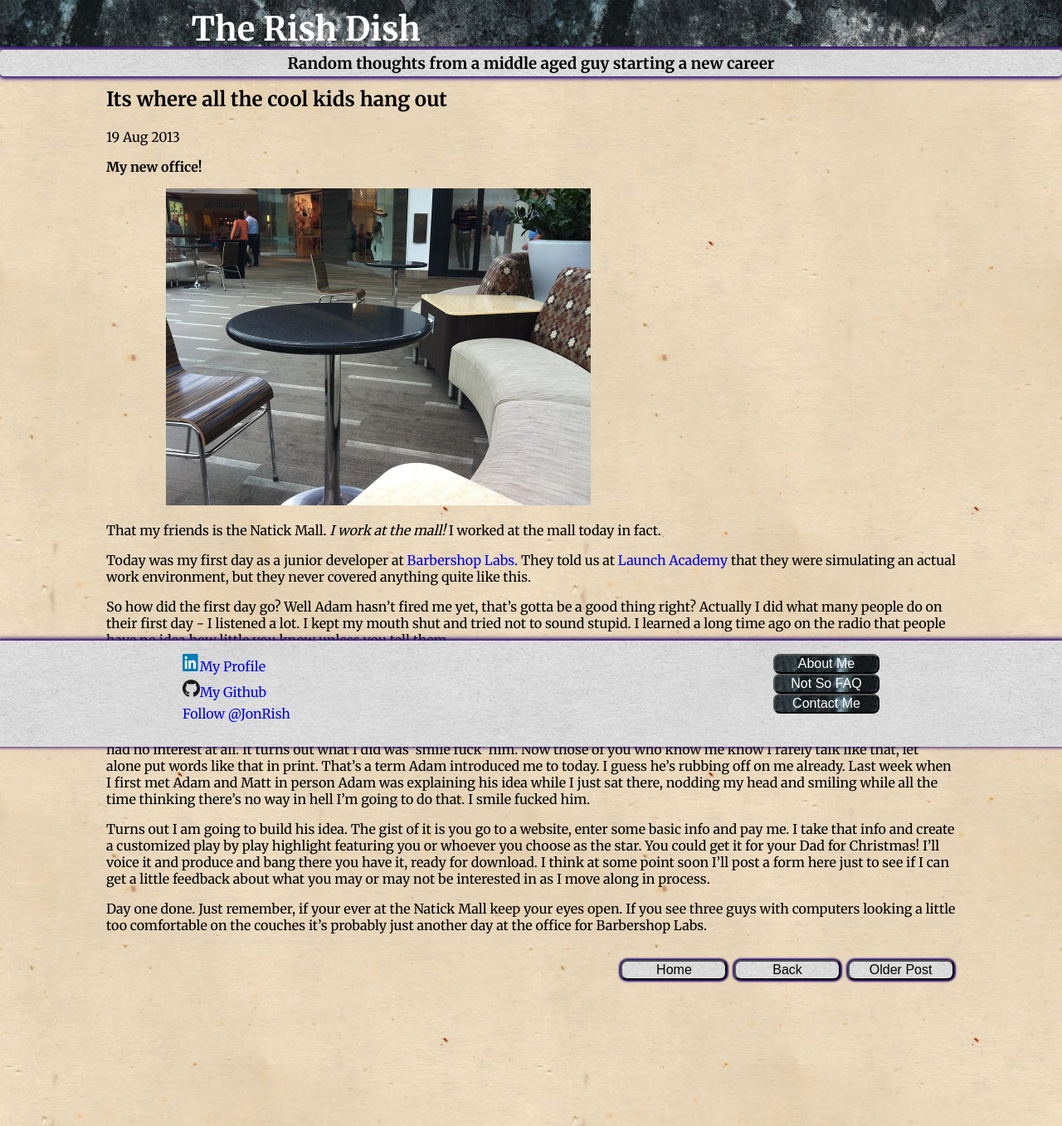
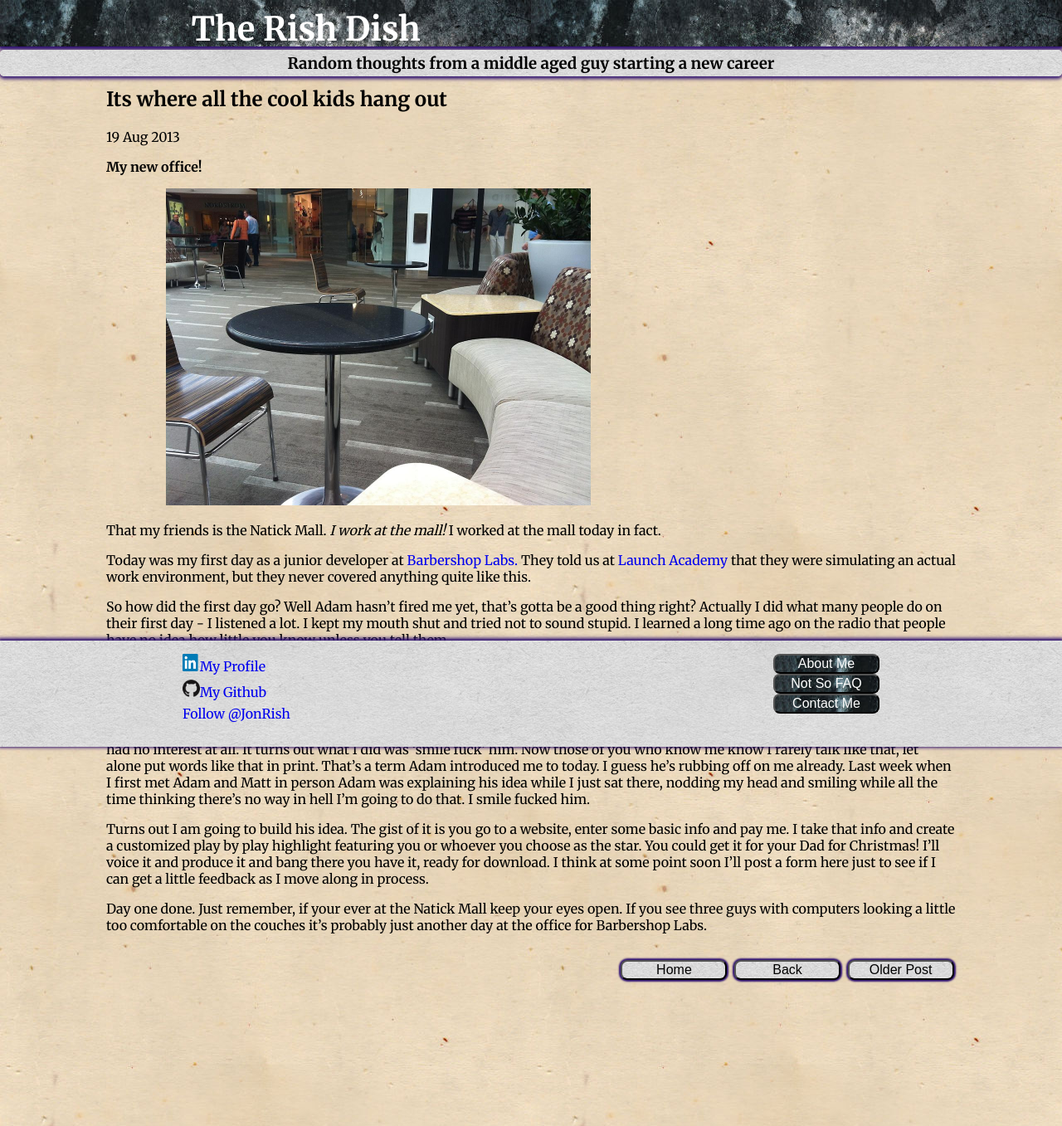
Before and after one commit to jonrish/jonrish.github.io, a Jekyll site: the page built from _posts/2013-08-19-mall.markdown, in a window 1280 px wide. Shown: the whole page at 83% size. Built offline with Jekyll 4.4.1, drawn with Linux system fonts in a browser that asks for light colours; nearby versions of some CDN libraries; Markdown is read by kramdown in place of the engine named in the settings; comment, search, counter and statistics services are not loaded.

Commit message:
edit post copy

```diff
--- a/_posts/2013-08-19-mall.markdown
+++ b/_posts/2013-08-19-mall.markdown
@@ -17,6 +17,6 @@
 
 Next up - a project. We've already started planning. There will be a lot more about it in this space as I work through the development. In fact you'll probably be sick of it long before it's finished. To be completely honest it's Adam's idea, and when he tossed it out there I had no interest at all. It turns out what I did was 'smile fuck' him. Now those of you who know me know I rarely talk like that, let alone put words like that in print. That's a term Adam introduced me to today. I guess he's rubbing off on me already. Last week when I first met Adam and Matt in person Adam was explaining his idea while I just sat there, nodding my head and smiling while all the time thinking there's no way in hell I'm going to do that. I smile fucked him.
 
-Turns out I am going to build his idea. The gist of it is you go to a website, enter some basic info and pay me. I take that info and create a customized play by play highlight featuring you or whoever you choose as the star. You could get it for your Dad for Christmas! I'll voice it and produce and bang there you have it, ready for download. I think at some point soon I'll post a form here just to see if I can get a little feedback about what you may or may not be interested in as I move along in process.
+Turns out I am going to build his idea. The gist of it is you go to a website, enter some basic info and pay me. I take that info and create a customized play by play highlight featuring you or whoever you choose as the star. You could get it for your Dad for Christmas! I'll voice it and produce it and bang there you have it, ready for download. I think at some point soon I'll post a form here just to see if I can get a little feedback as I move along in process.
 
 Day one done. Just remember, if your ever at the Natick Mall keep your eyes open. If you see three guys with computers looking a little too comfortable on the couches it's probably just another day at the office for Barbershop Labs.
```
